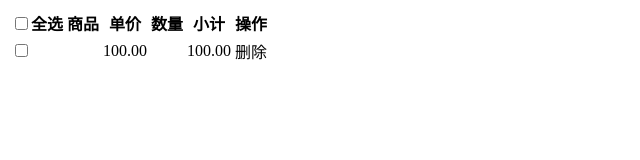
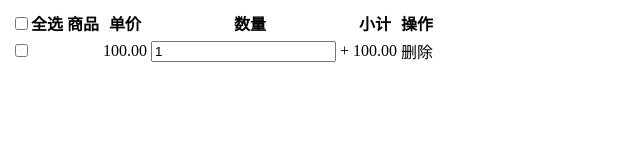
Before and after one commit to FrancoYang/shopping-cart, a plain HTML site: page index.html in a window 1280 px wide. Shown: the whole page, without its empty margins (0-640 px from the left). Drawn offline with Linux system fonts and the light colour scheme.

Commit message:
update codes

```diff
--- a/index.html
+++ b/index.html
@@ -21,7 +21,11 @@
                 <td><input type="checkbox"></td>
                 <td><img src="" alt=""><span></span></td>
                 <td>100.00</td>
-                <td></td>
+                <td>
+                    <span></span>
+                    <input type="text" value="1">
+                    <span>+</span>
+                </td>
                 <td>100.00</td>
                 <td><span>删除</span></td>
             </tr>
```
